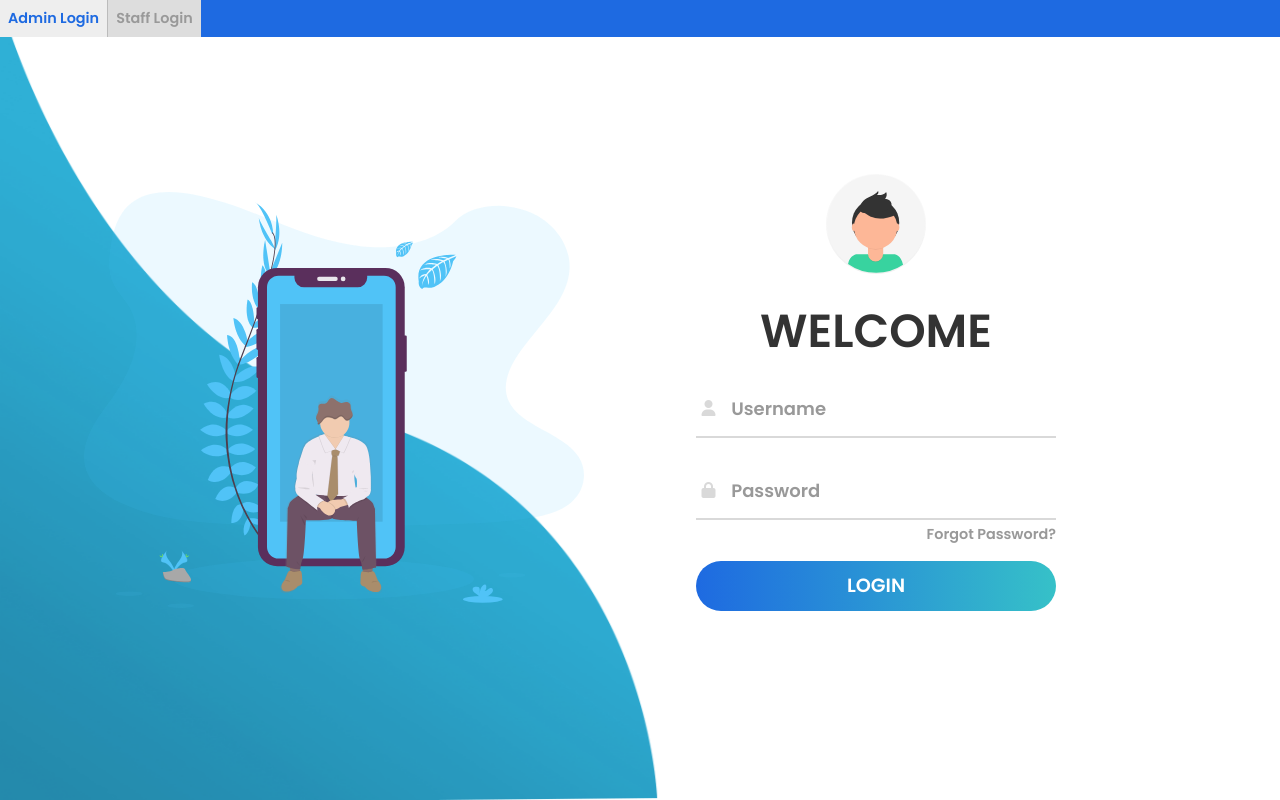
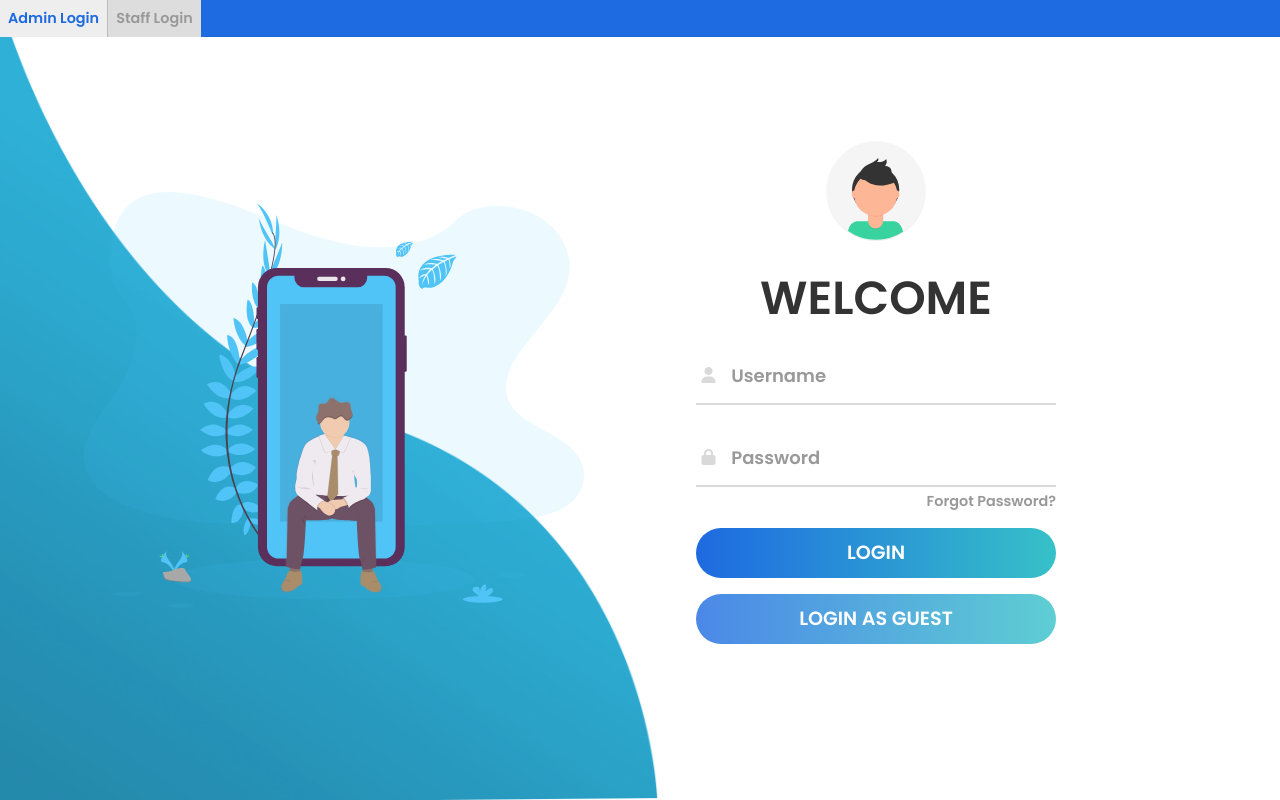
Before and after one commit to SmilinJasper/File-Sharing, a PHP site: page /admin_login.html in a window 1280 px wide. Run offline with PHP 8.4, Linux system fonts and the light colour scheme; some libraries are stand-ins or nearby versions.

Commit message:
guest-login-added

```diff
--- a/admin_login.html
+++ b/admin_login.html
@@ -54,6 +54,7 @@
                 </div>
                 <a href="#">Forgot Password?</a>
                 <input id="login" type="submit" class="btn login" value="login">
+                <a href="upload_form.php" class="btn login guest-login">Login as Guest</a>
             </form>
         </div>
 
--- a/css/style.css
+++ b/css/style.css
@@ -250,6 +250,17 @@ a:hover {
     background-position: right;
 }
 
+.guest-login {
+    text-align: center;
+    display: grid;
+    place-items: center;
+    background-image: linear-gradient(to right, #4B88E7, #5ECED3, #4B88E7);
+}
+
+.guest-login:hover {
+    color: #fff;
+}
+
 .table-responsive {
     overflow: auto;
 }
@@ -460,7 +471,7 @@ div.remaining-paper-count {
 }
 
 .paper-id {
-    display: hidden;
+    display: none;
 }
 
 .evaluation-page-wrapper {
--- a/delete.php
+++ b/delete.php
@@ -5,7 +5,7 @@ unlink("uploads/{$_GET["name"]}");
 unlink("evaluation_forms/{$_GET["name"]}.html");
 
 //Connect to MySQL structure
-$con=mysqli_connect("localhost", "root", "", "student_database");
+$con=mysqli_connect("sql111.epizy.com", "epiz_28308908", "tq4nOlJirw", "epiz_28308908_student_database");
 
 // Check connection
 if (mysqli_connect_errno()) {
--- a/index.html
+++ b/index.html
@@ -54,6 +54,7 @@
                 </div>
                 <a href="#">Forgot Password?</a>
                 <input id="login" type="submit" class="btn login" value="login">
+                <a href="staff_dashboard_1.php" class="btn login guest-login">Login as Guest</a>
             </form>
         </div>
     </div>
--- a/send_marks.php
+++ b/send_marks.php
@@ -1,6 +1,6 @@
 <?php
 //Connect to MySQL database
-$conn = mysqli_connect("localhost", "root", "", "student_database");
+$conn = mysqli_connect("sql111.epizy.com", "epiz_28308908", "tq4nOlJirw", "epiz_28308908_student_database");
 
 // Check connection
 if($conn === false){
--- a/staff_dashboard_1.php
+++ b/staff_dashboard_1.php
@@ -1,7 +1,7 @@
 <?php
 
 //Connect to MySQL database
-$conn = mysqli_connect("localhost", "root", "", "student_database");
+$conn = mysqli_connect("sql111.epizy.com", "epiz_28308908", "tq4nOlJirw", "epiz_28308908_student_database");
 
 // Check connection
 if($conn === false){
--- a/staff_dashboard_2.php
+++ b/staff_dashboard_2.php
@@ -35,7 +35,7 @@
 <?php
 
 //Connect to MySQL database
-$connect = mysqli_connect("localhost", "root", "", "student_database");
+$connect = mysqli_connect("sql111.epizy.com", "epiz_28308908", "tq4nOlJirw", "epiz_28308908_student_database");
 
 //Get all info from database table
 $sql = "SELECT * FROM student_exam_results";
--- a/upload.php
+++ b/upload.php
@@ -6,7 +6,7 @@ $file = $_FILES["file"];
 // Uploading in "uplaods" folder
 move_uploaded_file($file["tmp_name"], "uploads/" . $file["name"]);
 
-$conn = mysqli_connect("localhost", "root", "", "student_database");
+$conn = mysqli_connect("sql111.epizy.com", "epiz_28308908", "tq4nOlJirw", "epiz_28308908_student_database");
 
         // Check connection
         if($conn === false){
@@ -36,7 +36,7 @@ $conn = mysqli_connect("localhost", "root", "", "student_database");
 mysqli_close($conn);
 
 //Connect Again
-$conn = mysqli_connect("localhost", "root", "", "student_database");
+$conn = mysqli_connect("sql111.epizy.com", "epiz_28308908", "tq4nOlJirw", "epiz_28308908_student_database");
 
         // Check connection
         if($conn === false){
--- a/upload_form.php
+++ b/upload_form.php
@@ -46,7 +46,7 @@
 <?php
 
 //Connect to MySQL database
-$connect = mysqli_connect("localhost", "root", "", "student_database");
+$connect = mysqli_connect("sql111.epizy.com", "epiz_28308908", "tq4nOlJirw", "epiz_28308908_student_database");
 
 //Get all info from database table
 $sql = "SELECT * FROM student_exam_results";
```
